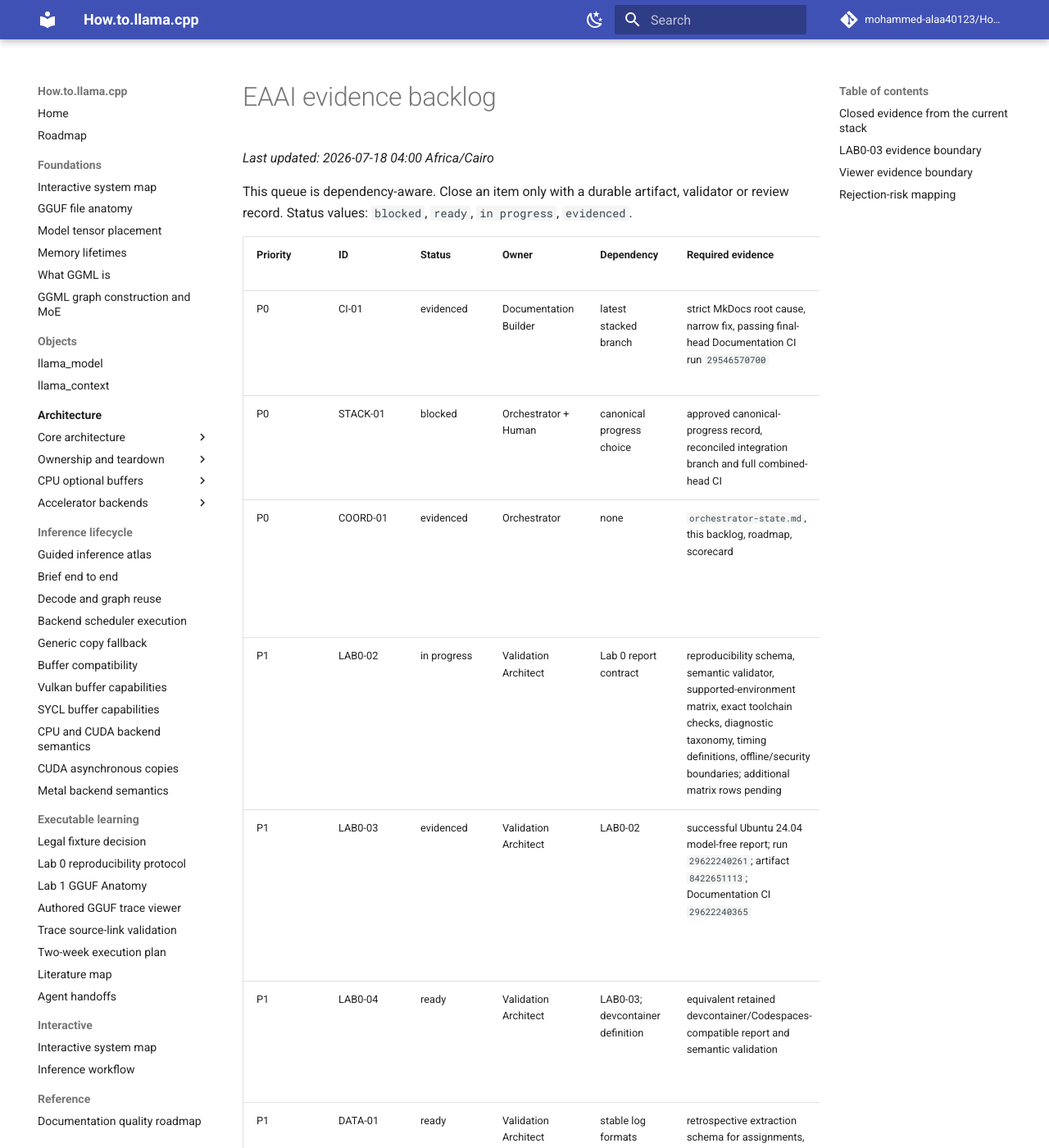
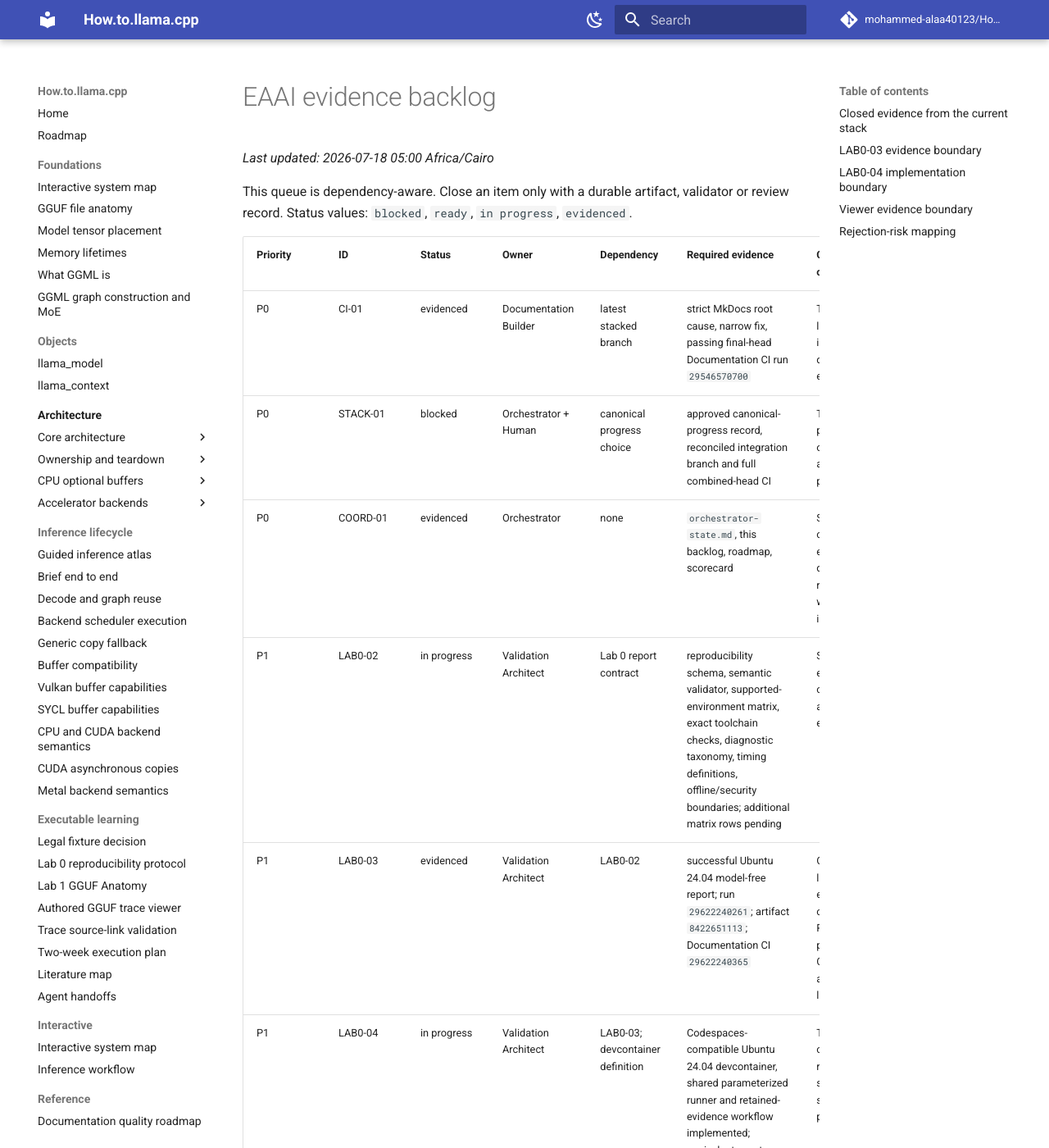
Before and after one commit to mohammed-alaa40123/How.to.llama.cpp, an MkDocs documentation site: the page built from docs/publication/evidence-backlog.md, in a window 1280 px wide and 1400 px high. Shown: the whole window at 82% size. Built offline with MkDocs 1.6.1 and Material for MkDocs 9.7.7, drawn with Linux system fonts in a browser that asks for light colours; comment, search, counter and statistics services are not loaded; some of the changed text lies outside the part shown.

Commit message:
Mark LAB0-04 implementation in progress

```diff
--- a/docs/publication/evidence-backlog.md
+++ b/docs/publication/evidence-backlog.md
@@ -1,6 +1,6 @@
 # EAAI evidence backlog
 
-_Last updated: 2026-07-18 04:00 Africa/Cairo_
+_Last updated: 2026-07-18 05:00 Africa/Cairo_
 
 This queue is dependency-aware. Close an item only with a durable artifact, validator or review record. Status values: `blocked`, `ready`, `in progress`, `evidenced`.
 
@@ -11,7 +11,7 @@ This queue is dependency-aware. Close an item only with a durable artifact, vali
 | P0 | COORD-01 | evidenced | Orchestrator | none | `orchestrator-state.md`, this backlog, roadmap, scorecard | Scheduled agents can share an explicit dependency order rather than infer work independently |
 | P1 | LAB0-02 | in progress | Validation Architect | Lab 0 report contract | reproducibility schema, semantic validator, supported-environment matrix, exact toolchain checks, diagnostic taxonomy, timing definitions, offline/security boundaries; additional matrix rows pending | Setup/build evidence is comparable across supported environments |
 | P1 | LAB0-03 | evidenced | Validation Architect | LAB0-02 | successful Ubuntu 24.04 model-free report; run `29622240261`; artifact `8422651113`; Documentation CI `29622240365` | One clean Ubuntu local-native environment completes locked Python setup, pinned CMake/Ninja build and executable launch |
-| P1 | LAB0-04 | ready | Validation Architect | LAB0-03; devcontainer definition | equivalent retained devcontainer/Codespaces-compatible report and semantic validation | The cloud-container tier reproduces the same bounded setup/build/launch path |
+| P1 | LAB0-04 | in progress | Validation Architect | LAB0-03; devcontainer definition | Codespaces-compatible Ubuntu 24.04 devcontainer, shared parameterized runner and retained-evidence workflow implemented; equivalent exact container report, semantic validation and commit-scoped CI still required | The cloud-container tier reproduces the same bounded setup/build/launch path |
 | P1 | DATA-01 | ready | Validation Architect | stable log formats | retrospective extraction schema for assignments, commits, failures, corrections, tests, cost proxies and accepted/rejected outputs | The multi-agent process can be analyzed as a longitudinal case study |
 | P1 | MEDIA-01 | evidenced | Documentation Builder | CI-01 | schema, semantic validator, deterministic example, malformed-input tests, passing run `29549208249` | Generated educational media can be provenance- and review-gated without making it technical evidence |
 | P1 | TRACE-02 | evidenced | Validation Architect | trace schema accepted; CI-01 | pinned source-anchor manifest and validator, corrected authored trace, deterministic replay and missing-data tests; passing run `29556540213` | Trace provenance and navigation remain valid against immutable source |
@@ -45,6 +45,10 @@ This queue is dependency-aware. Close an item only with a durable artifact, vali
 
 Workflow run `29622240261` retained a semantically valid Ubuntu 24.04/x86_64 report after executing `uv sync --locked`, a pinned llama.cpp checkout, Ninja configuration with `GGML_NATIVE=OFF`, the bounded `llama-cli` target build and `llama-cli --help`. Time to ready was 326,905 ms. The report contains no model and marks inference as not attempted. This is positive evidence for one local-native matrix row only; it does not establish time to first token, offline operation, learner benefit, devcontainer equivalence, macOS/WSL2 support or cross-platform reproducibility.
 
+## LAB0-04 implementation boundary
+
+The repository now contains a Codespaces-compatible Ubuntu 24.04 devcontainer and a dedicated `devcontainers/ci` lane that runs the same parameterized model-free runner, retains the exact report before semantic validation and enforces the same success chain. This is implementation evidence only. `LAB0-04` remains in progress until commit-scoped CI produces a retained report that passes semantic validation and shows setup, build and launch success. It does not yet establish Codespaces service reliability, image digest reproducibility, offline use, inference or learner benefit.
+
 ## Viewer evidence boundary
 
 The viewer consumes a deterministic payload generated from the validated trace, provides bounded Previous/Next and Arrow/Home/End navigation, exposes evidence labels and pinned source links, and retains a complete static transcript. Passing CI establishes integration and deterministic replay. It does not establish native capture, technical correctness beyond the pinned source anchors, or educational benefit over a static source-and-text baseline.
```
